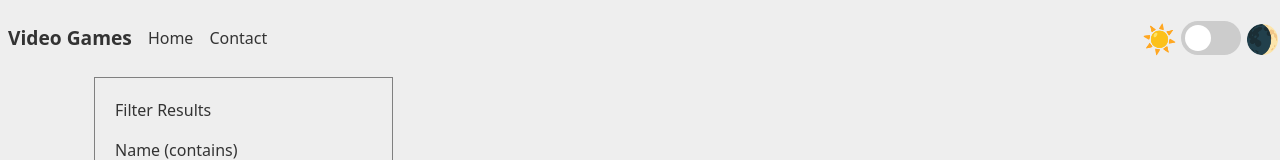
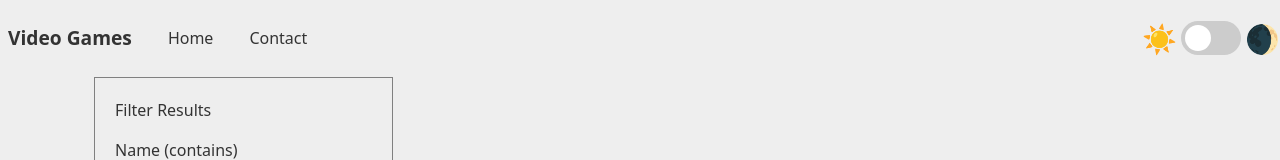
Before and after one commit to arsalan1171/videogames, a React (Create React App) app: page / in a window 1280 px wide. Shown: the top 160 px of the page. Built offline with nearby package versions, Linux system fonts and the light colour scheme.

Commit message:
add toml file

```diff
--- a/src/Components/Navigation/navigation.css
+++ b/src/Components/Navigation/navigation.css
@@ -20,7 +20,8 @@
 }
 
 .nav-link {
-    color: var(--font-color)
+    color: var(--font-color);
+    margin-left: 20px;
 }
 
 .navbar-nav .nav-link.active,
--- a/src/Components/VideoGameList/card/filter_card.css
+++ b/src/Components/VideoGameList/card/filter_card.css
@@ -2,7 +2,6 @@
     background-color: var(--background-color);
     font-size: small;
     width: 50rem;
-
 }
 
 .text-white {
```
Also changed, not shown: 1 other file (tests, documents, lock files or other folders).
